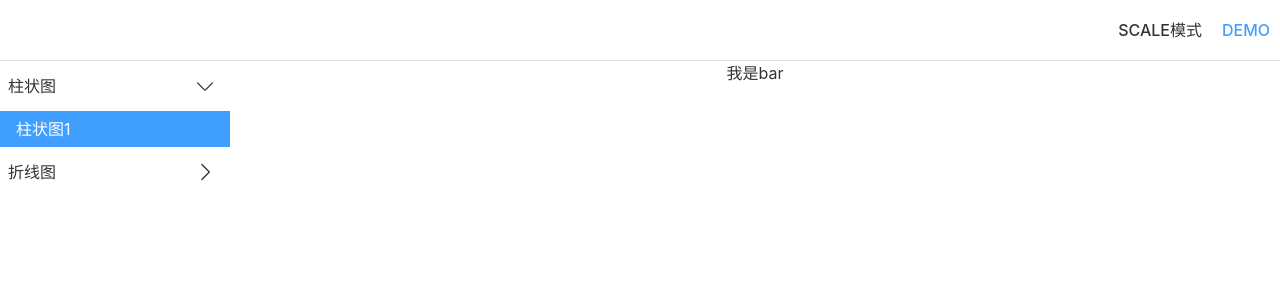
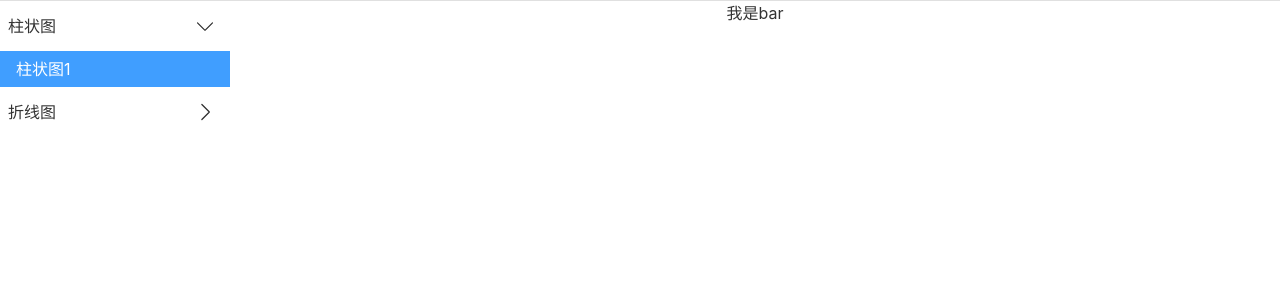
Before and after one commit to MrLishizhen/vis-react-ts, a React (Vite) app: page /demos in a window 1280 px wide. Shown: the top 300 px of the page. Built offline with nearby package versions, Linux system fonts and the light colour scheme.

Commit message:
增加header导航动画

```diff
--- a/src/components/echart/Bar/index.tsx
+++ b/src/components/echart/Bar/index.tsx
@@ -1,6 +1,8 @@
+import styles from '../index.module.less'
+
 const Bar = ()=>{
     return (
-        <div>我是bar</div>
+        <div className={styles.echarts_box}>我是bar</div>
     )
 }
 
--- a/src/components/echart/Line/index.tsx
+++ b/src/components/echart/Line/index.tsx
@@ -1,7 +1,10 @@
+import styles from "../index.module.less";
+
 const Line = ()=>{
     return (
-        <div>我是Line</div>
+        <div className={styles.echarts_box}>我是Line</div>
     )
 }
 
+
 export default Line
--- /dev/null
+++ b/src/components/echart/index.module.less
@@ -0,0 +1,4 @@
+.echarts_box{
+  width:100%;
+  height:100%;
+}
--- a/src/layout/index.module.less
+++ b/src/layout/index.module.less
@@ -12,6 +12,8 @@
     flex-shrink: 0;
     display: flex;
     border-bottom: 1px solid #e0e0e0;
+    overflow:hidden;
+    transition: height 0.5s;
 
     .logo {
       width: 60px;
--- a/src/layout/index.tsx
+++ b/src/layout/index.tsx
@@ -1,10 +1,11 @@
 import {Outlet, NavLink} from "react-router-dom";
 import styles from './index.module.less'
 
-import React, {Suspense} from "react";
+import React, {Suspense, useEffect, useRef,} from "react";
 
 
 const Layout = () => {
+    const header = useRef(null);
     const routes = [
         {
             path:'scale',
@@ -16,9 +17,32 @@ const Layout = () => {
         }
     ]
 
+    useEffect(()=>{
+        let time = setTimeout(()=>{
+            let {current} = header;
+            // @ts-ignore
+            current.style.height=0;
+        },2000)
+
+        const mousemove = (e:MouseEvent)=>{
+            let {current} = header;
+            if(e.clientY<30){
+                // @ts-ignore
+                current.style.height='60px';
+            }else{
+                // @ts-ignore
+                current.style.height=0;
+            }
+        }
+        document.body.addEventListener('mousemove',mousemove,false)
+        return ()=>{
+            clearTimeout(time);
+            document.body.removeEventListener('mousemove',mousemove)
+        }
+    },[])
     return (
         <div className={styles.layout}>
-            <header>
+            <header ref={header}>
                 <div className={styles.logo}></div>
                 <div className={styles.nav}>
                     {
```
